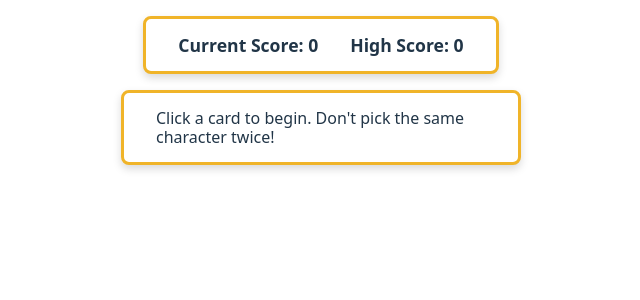
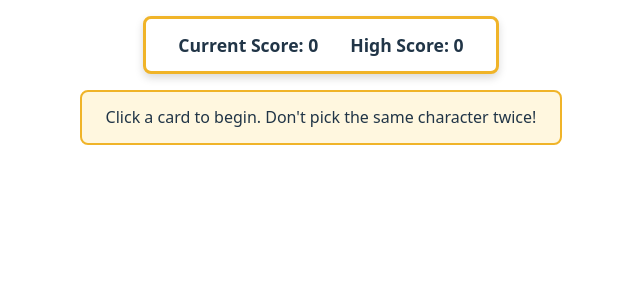
Before and after one commit to thongster/odin-memory-card, a React (Vite) app: page / in a window 1280 px wide. Shown: the top 300 px of the page, without its empty margins (319-959 px from the left). Built offline with nearby package versions, Linux system fonts and the light colour scheme; no server answers.

Commit message:
message component styling

```diff
--- a/src/styles/Message.css
+++ b/src/styles/Message.css
@@ -3,10 +3,11 @@
     justify-content: space-between;
     align-items: center;
     margin: auto;
-    padding: 1rem 2rem;
-    background: #ffffff;
+    padding: 1rem 1.5rem;
+    background: #f7f7f7;
     border-radius: 8px;
-    border: 3px solid #f0b429;
-    box-shadow: 0 4px 8px rgba(0,0,0,0.15);
-    max-width: 400px;
+    background: rgba(255, 203, 40, 0.15);
+    border: 2px solid #f0b429;
+
+    max-width: 600px;
 }
```
